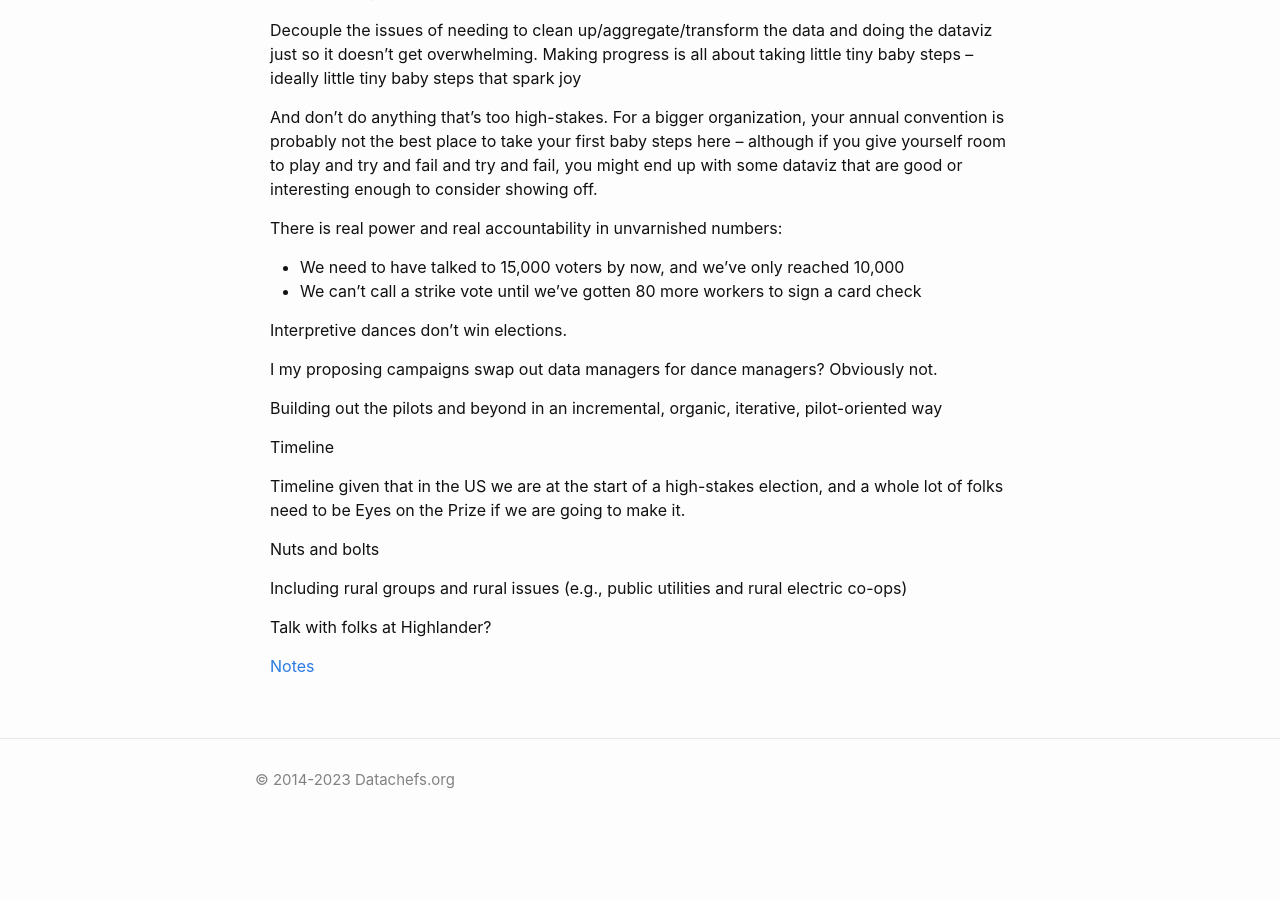
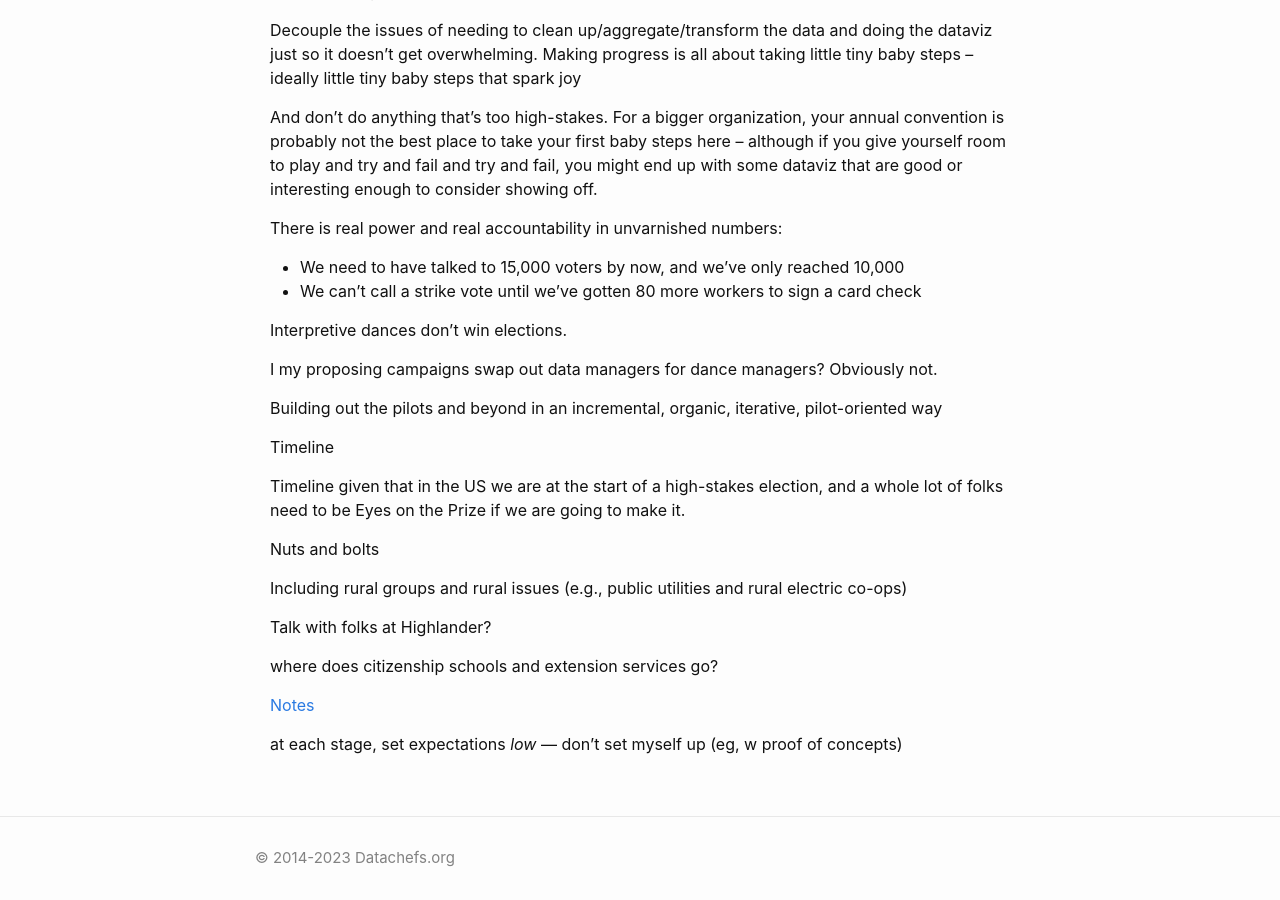
Before and after one commit to datachefs/cdv-notes, a Jekyll site: the page built from pages/creative-dataviz.md, in a window 1280 px wide and 900 px high, scrolled down 1328 px. Built offline with Jekyll 4.4.1, drawn with Linux system fonts in a browser that asks for light colours; before the commit the page ends 2150 px from its top, so only the background shows below that.

Commit message:
add notes

```diff
--- a/pages/creative-dataviz.md
+++ b/pages/creative-dataviz.md
@@ -77,5 +77,9 @@ Including rural groups and rural issues (e.g., public utilities and rural electr
 
 Talk with folks at Highlander?
 
+where does citizenship schools and extension services go?
+
 
 [Notes](../pages/creative-dataviz/creative-notes.html)
+
+at each stage, set expectations _low_ — don’t set myself up (eg, w proof of concepts)
```
Also changed, not shown: pages/conclusion.md (+2 -0 lines), pages/intro.md (+2 -0 lines), pages/what-next.md (+4 -0 lines), pages/why.md (+2 -0 lines).
